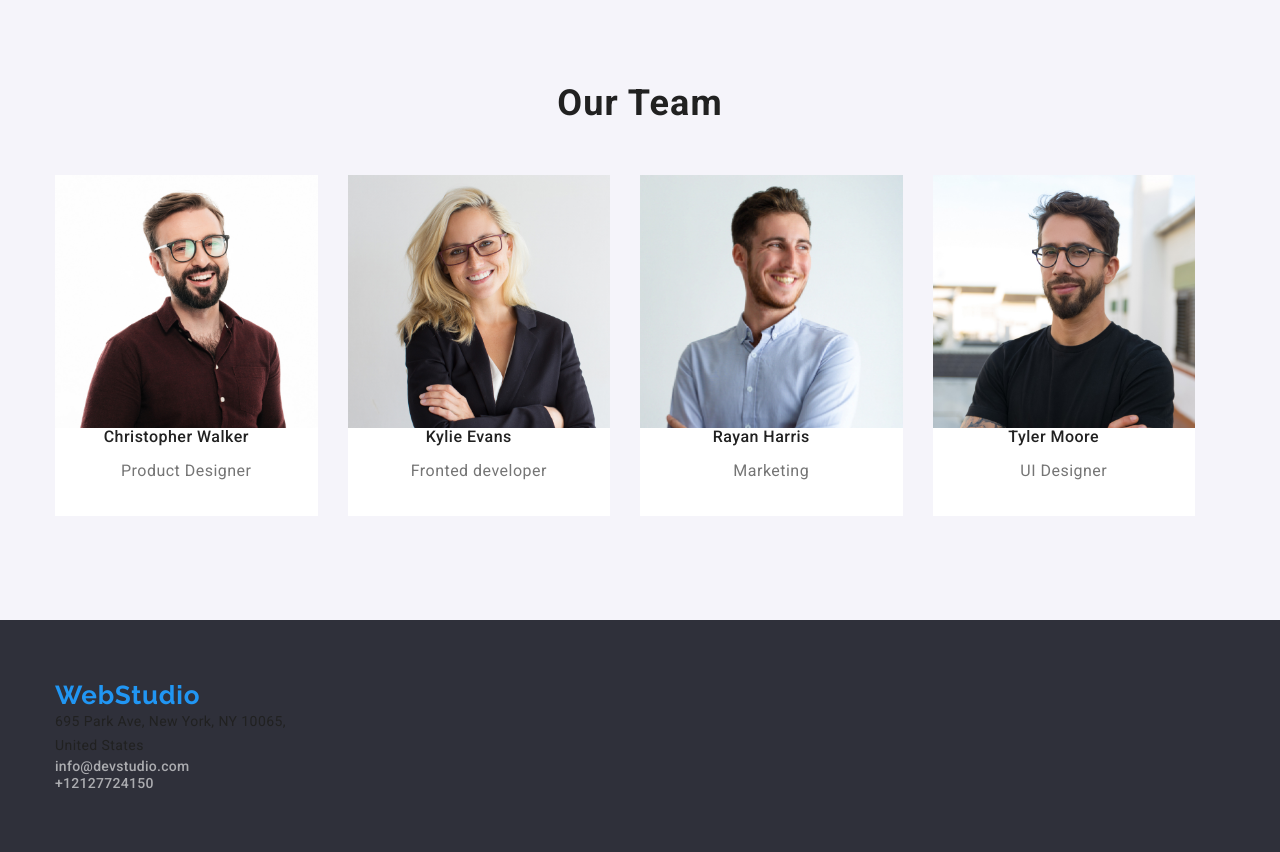
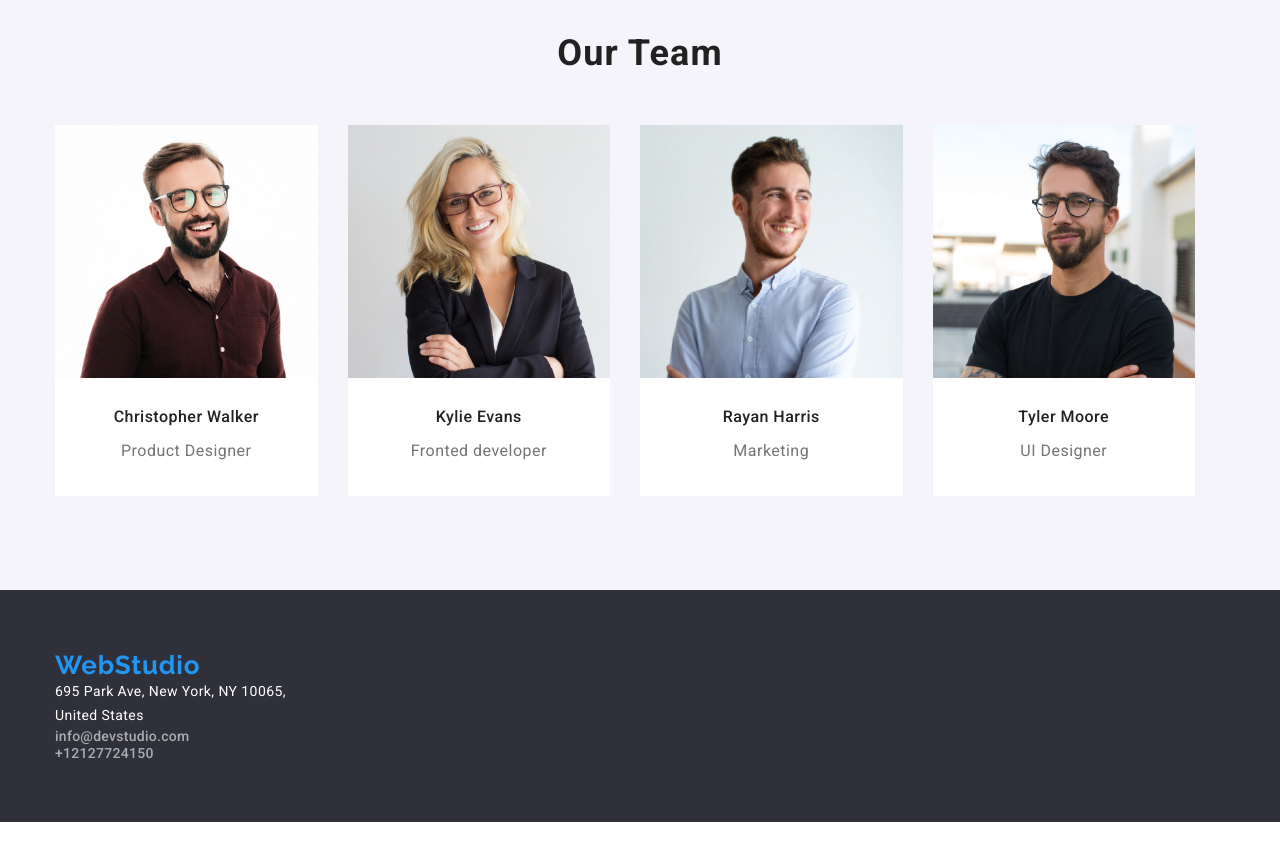
Before and after one commit to EstefanyNieto/goit-markup-hw-03, a plain HTML site: page index.html in a window 1280 px wide. Shown: the part 1520-2372 px from the top of the page. After the commit the page ends 2342 px from the top, so only its background shows below. Drawn offline with nearby package versions, Linux system fonts and the light colour scheme.

Commit message:
commit new changes

```diff
--- a/css/styles.css
+++ b/css/styles.css
@@ -276,6 +276,10 @@ margin-bottom: 50px;
   margin-right: 30px;
 }
 
+.what-we-do-images:last-child{
+  margin-right: 0;
+}
+
 /*OUR TEAM*/
 
 .our-team-section{
@@ -286,7 +290,6 @@ margin-bottom: 50px;
 background-color: var(--our-team-bg-color);
 }
 .our-team{
-margin-top: 50px;
 margin-bottom: 50px;
 }
 .team-member-name{
@@ -295,8 +298,8 @@ font-size: 16px;
 line-height: 1.18;
 letter-spacing: 0.03em;
 text-align: center;
-margin-right: 20px;
 padding-bottom: 10px;
+padding-top: 30px;
 }
 
 
@@ -318,9 +321,10 @@ margin-right:30px;
 background-color: var(--main-bg-color);
 }
 
-.our-team-item{
-  margin-bottom: 10px;
+.our-team-list:last-child{
+  margin-right: 0;
 }
+
 
 /*footer styling */
 
@@ -357,6 +361,10 @@ font-style: normal;
 line-height: 1.14;
 letter-spacing: 0.02em;
 color: var(--contact-detail-footer);
+}
+
+.address-footer-color{
+  color:#ffffff;
 }
 .address-footer > li{
 margin-bottom: 2px;
```
